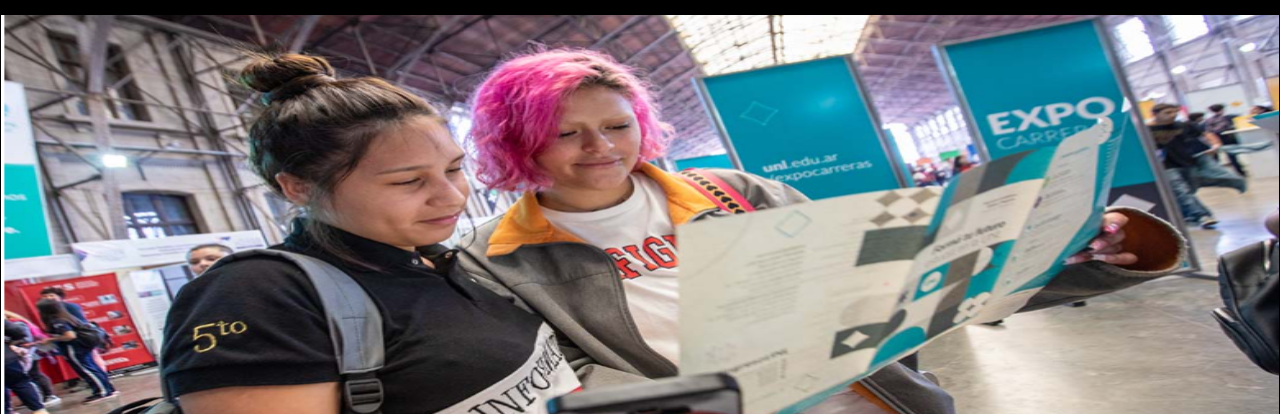
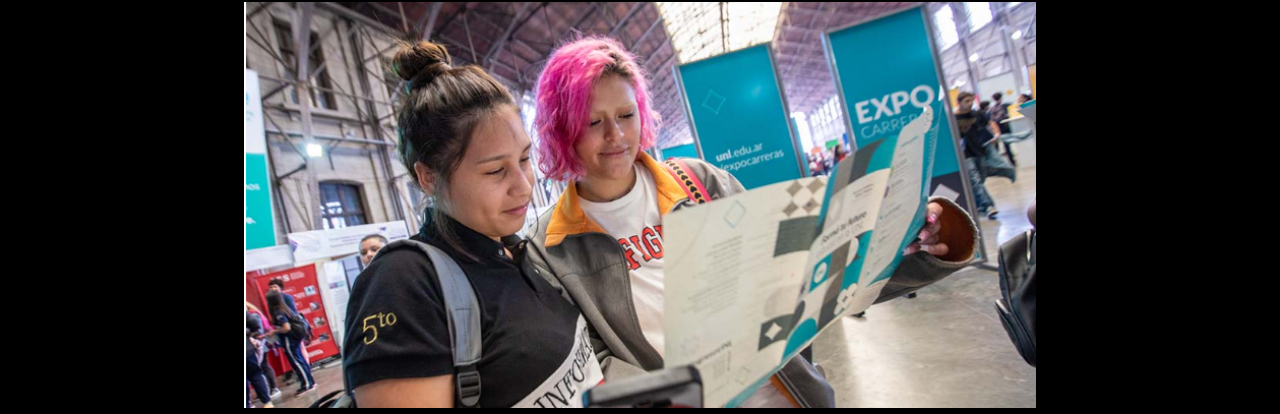
Before and after one commit to jltobal/TP4_Interfaces_2023_TUDAI_OLV, a plain HTML site: page noticia01.html in a window 1280 px wide. Shown: the part 66-480 px from the top of the page. Drawn offline with nearby package versions, Linux system fonts and the light colour scheme.

Commit message:
fix imagen noticia 01

```diff
--- a/noticia01.html
+++ b/noticia01.html
@@ -52,10 +52,10 @@
         </div>
     </header>
 
-
-    <div>
-        <img src="./img/noticia03.png" alt="Imagen" style="margin-top: 1%; width: 100%; height: 400px;">
-    </div>
+    <div class="noticias text-center mx-auto">
+        <div class="noticia_comp_img">
+            <img id="img_not_1" src="./img/noticia03.png" alt="">
+        </div>
 
     <div id="noticia_body" class="noticias text-center mx-auto">
         <h1>Inscripciones 2023</h1>
--- a/styles/home2.css
+++ b/styles/home2.css
@@ -297,6 +297,10 @@ ul.nav a {
     padding: 3px;
 }
 
+#img_not_1{
+    width: 62%;
+    height: auto;
+}
 
   footer a {
     color: orange;
```
Also changed, not shown: noticia_1.html (+1 -1 lines).
